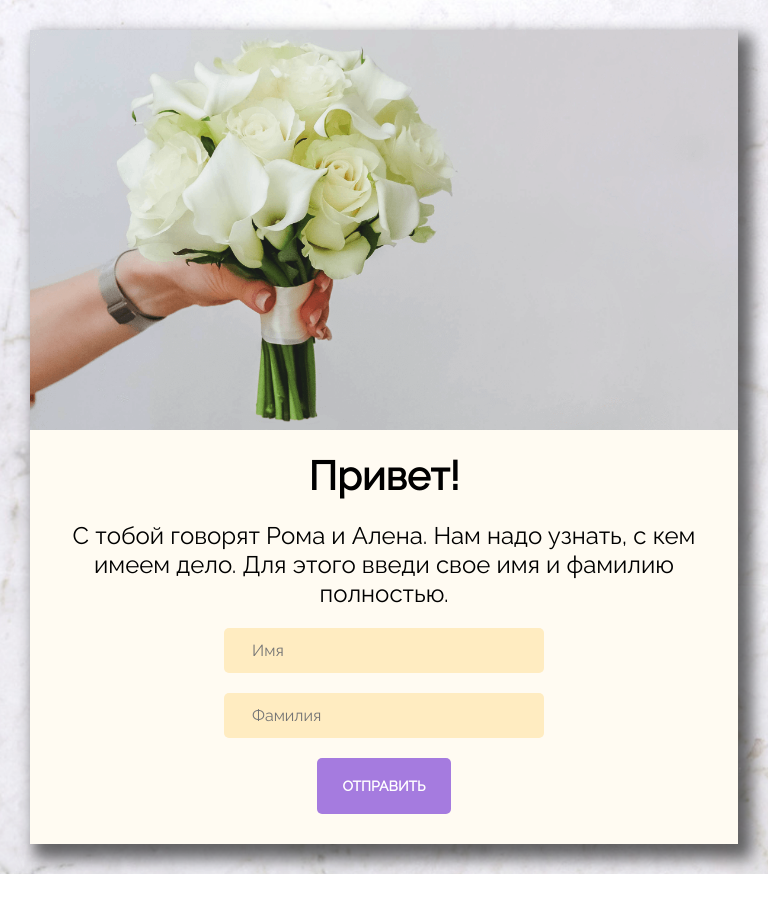
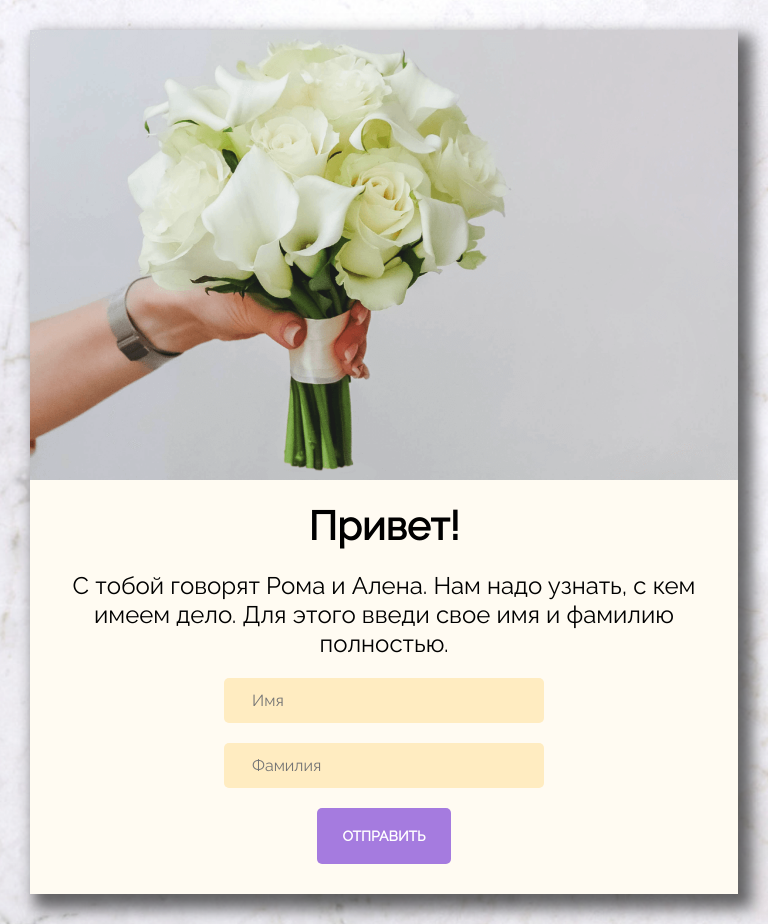
Before and after one commit to rakulagin/wedding, a React (Create React App) app: page /#/ in a window 768 px wide. Before the commit the page ends 874 px from the top, so only its background shows below. Built offline with nearby package versions, Linux system fonts and the light colour scheme.

Commit message:
подправил кнопку на фотке - изменил паддинги

```diff
--- a/src/app.css
+++ b/src/app.css
@@ -11,12 +11,6 @@
     align-items: center;
     background-color: #fffbf2;
 }
-
-.img__wrp {
-    position: relative;
-}
-
-
 
 .title {
     font-size: 40px;
@@ -61,8 +55,6 @@
     cursor: pointer;
 }
 
-
-
 .btn--wide {
     padding: 19px 60px;
 }
@@ -100,9 +92,13 @@
     padding: 17px 25px;
 }
 
+.img__wrp {
+    position: relative;
+}
+
 .image {
     display: block;
-    height: 450px;
+    height: 500px;
     background-size: cover;
     background-position: center left;
     background-repeat: no-repeat;
@@ -110,7 +106,7 @@
 
 .img{
     width: 100%;
-    height: 450px;
+    /*height: 450px;*/
     object-fit: cover;
     /*object-position: left;*/
 }
@@ -129,7 +125,7 @@
     }
 
     .img {
-        height: 300px;
+        /*height: 300px;*/
     }
 
 
@@ -167,11 +163,11 @@
     }
 
     .image {
-        height: 400px;
+        height: 450px;
     }
 
     .img {
-        height: 400px;
+        /*height: 400px;*/
     }
 }
 
--- a/src/pages/InvitePage/InvitePage.jsx
+++ b/src/pages/InvitePage/InvitePage.jsx
@@ -74,13 +74,13 @@ const InvitePage = () => {
   return (
     <>
       <div
-        className='image img__wrp'
+        className='img__wrp'
         // style={{backgroundImage: "url('http://backend.rakulagin.com" + userInfo.img + "')"}}
       >
         <img className='img' src={`http://backend.rakulagin.com${userInfo.img}`} alt="наше фото"/>
         {userInfo.answered && userInfo.accept === "yes"  && <button onClick={changeInterview} className="btn btn--on-image btn--purple">пройти опрос снова</button>}
         {userInfo.accept === "no" && <button className="btn btn--on-image btn--purple" onClick={changeAccept}>я пойду!</button>}
-        <button className='btn--disabled' onClick={clear}>CLEAR</button>
+        {/*<button className='btn--disabled' onClick={clear}>CLEAR</button>*/}
       </div>
 
       {/*<img className='img' src={`http://backend.rakulagin.com${userInfo.img}`} alt="наше фото"/>*/}
```
